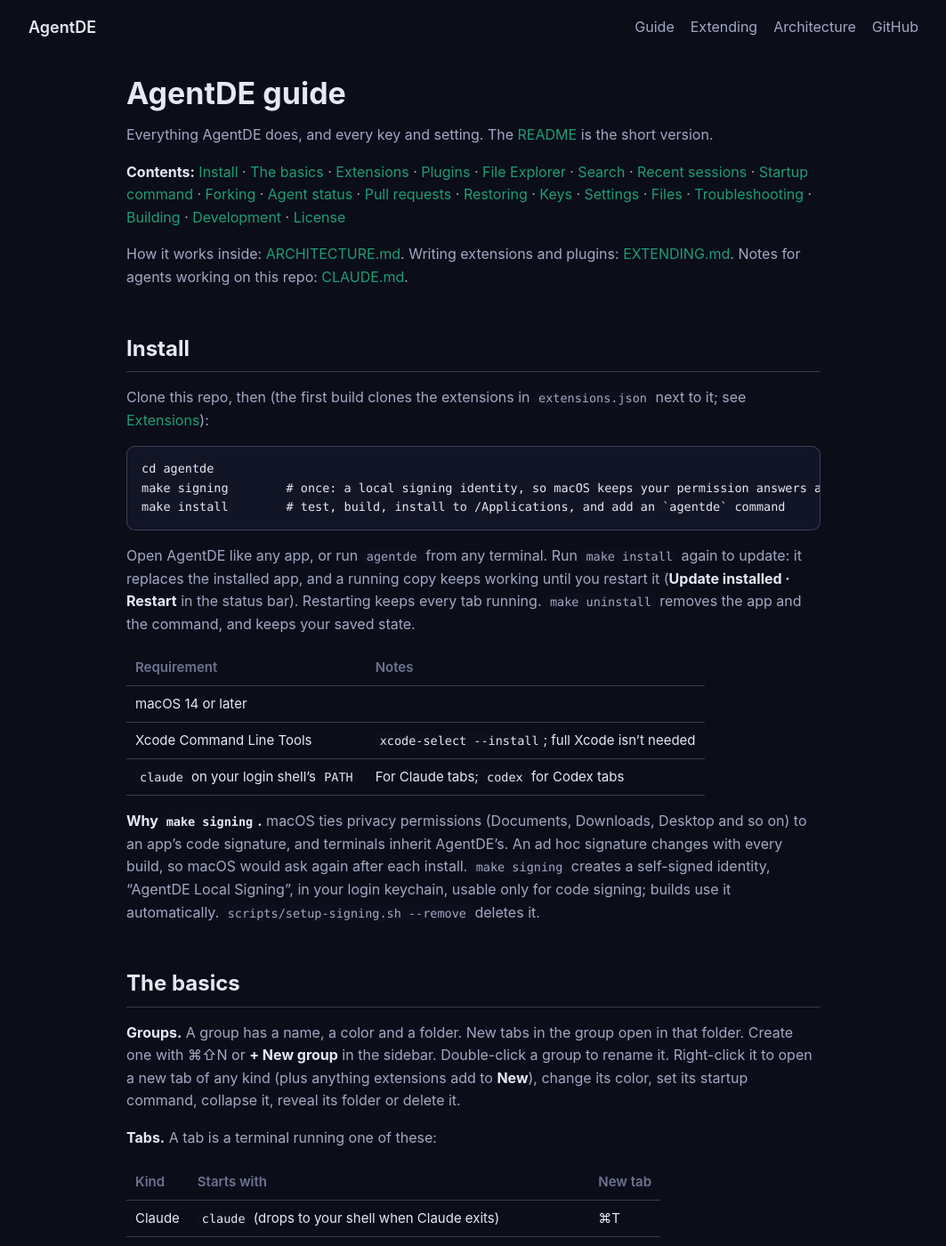
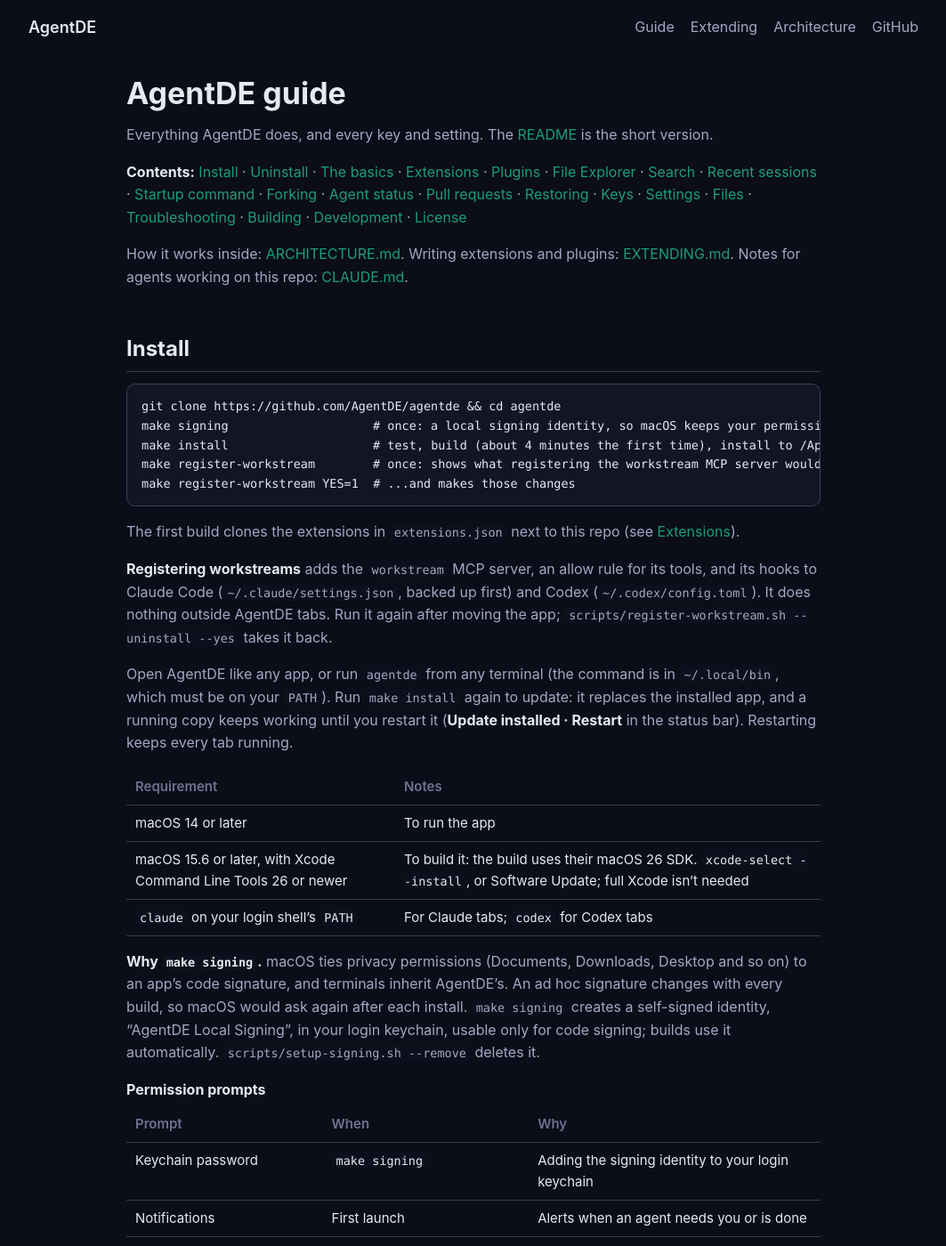
Before and after one commit to AgentDE/agentde, a Jekyll site: the page built from docs/GUIDE.md, in a window 1280 px wide and 1400 px high. Shown: the whole window at 89% size, without its empty margins (108-1171 px from the left). Built offline with Jekyll 4.4.1, drawn with Linux system fonts in a browser that asks for light colours; our own code applies the rules of GitHub Pages for plain Markdown files; some of the changed text lies outside the part shown.

Commit message:
Docs: build requirement, workstream registration in install, uninstall, permission prompts, SubagentStart hook, fixed links

````diff
--- a/docs/GUIDE.md
+++ b/docs/GUIDE.md
@@ -2,29 +2,52 @@
 
 Everything AgentDE does, and every key and setting. The [README](https://github.com/AgentDE/agentde#readme) is the short version.
 
-**Contents:** [Install](#install) · [The basics](#the-basics) · [Extensions](#extensions) · [Plugins](#plugins) · [File Explorer](#file-explorer) · [Search](#search) · [Recent sessions](#recent-sessions) · [Startup command](#startup-command-conda-and-friends) · [Forking](#forking-a-claude-session) · [Agent status](#agent-status) · [Pull requests](#pull-requests) · [Restoring](#restoring) · [Keys](#keys) · [Settings](#settings) · [Files](#files) · [Troubleshooting](#troubleshooting) · [Building](#building) · [Development](#development) · [License](#license)
+**Contents:** [Install](#install) · [Uninstall](#uninstall) · [The basics](#the-basics) · [Extensions](#extensions) · [Plugins](#plugins) · [File Explorer](#file-explorer) · [Search](#search) · [Recent sessions](#recent-sessions) · [Startup command](#startup-command-conda-and-friends) · [Forking](#forking-a-claude-session) · [Agent status](#agent-status) · [Pull requests](#pull-requests) · [Restoring](#restoring) · [Keys](#keys) · [Settings](#settings) · [Files](#files) · [Troubleshooting](#troubleshooting) · [Building](#building) · [Development](#development) · [License](#license)
 
 How it works inside: [ARCHITECTURE.md](ARCHITECTURE.md). Writing extensions and plugins: [EXTENDING.md](EXTENDING.md). Notes for agents working on this repo: [CLAUDE.md](https://github.com/AgentDE/agentde/blob/main/CLAUDE.md).
 
 ## Install
 
-Clone this repo, then (the first build clones the extensions in `extensions.json` next to it; see [Extensions](#extensions)):
-
 ```bash
-cd agentde
-make signing        # once: a local signing identity, so macOS keeps your permission answers across builds
-make install        # test, build, install to /Applications, and add an `agentde` command
+git clone https://github.com/AgentDE/agentde && cd agentde
+make signing                    # once: a local signing identity, so macOS keeps your permission answers across builds
+make install                    # test, build (about 4 minutes the first time), install to /Applications, add an `agentde` command
+make register-workstream        # once: shows what registering the workstream MCP server would change
+make register-workstream YES=1  # ...and makes those changes
 ```
 
-Open AgentDE like any app, or run `agentde` from any terminal. Run `make install` again to update: it replaces the installed app, and a running copy keeps working until you restart it (**Update installed · Restart** in the status bar). Restarting keeps every tab running. `make uninstall` removes the app and the command, and keeps your saved state.
+The first build clones the extensions in `extensions.json` next to this repo (see [Extensions](#extensions)).
+
+**Registering workstreams** adds the `workstream` MCP server, an allow rule for its tools, and its hooks to Claude Code (`~/.claude/settings.json`, backed up first) and Codex (`~/.codex/config.toml`). It does nothing outside AgentDE tabs. Run it again after moving the app; `scripts/register-workstream.sh --uninstall --yes` takes it back.
+
+Open AgentDE like any app, or run `agentde` from any terminal (the command is in `~/.local/bin`, which must be on your `PATH`). Run `make install` again to update: it replaces the installed app, and a running copy keeps working until you restart it (**Update installed · Restart** in the status bar). Restarting keeps every tab running.
 
 | Requirement | Notes |
 |---|---|
-| macOS 14 or later | |
-| Xcode Command Line Tools | `xcode-select --install`; full Xcode isn't needed |
+| macOS 14 or later | To run the app |
+| macOS 15.6 or later, with Xcode Command Line Tools 26 or newer | To build it: the build uses their macOS 26 SDK. `xcode-select --install`, or Software Update; full Xcode isn't needed |
 | `claude` on your login shell's `PATH` | For Claude tabs; `codex` for Codex tabs |
 
 **Why `make signing`.** macOS ties privacy permissions (Documents, Downloads, Desktop and so on) to an app's code signature, and terminals inherit AgentDE's. An ad hoc signature changes with every build, so macOS would ask again after each install. `make signing` creates a self-signed identity, "AgentDE Local Signing", in your login keychain, usable only for code signing; builds use it automatically. `scripts/setup-signing.sh --remove` deletes it.
+
+### Permission prompts
+
+| Prompt | When | Why |
+|---|---|---|
+| Keychain password | `make signing` | Adding the signing identity to your login keychain |
+| Notifications | First launch | Alerts when an agent needs you or is done |
+| Calendar | The Calendar widget's first showing | Reading today's and tomorrow's events |
+| Documents, Desktop, Downloads… | A tab first touches one of those folders | macOS asks for the app; with `make signing` it asks once |
+
+### Uninstall
+
+| Step | Removes |
+|---|---|
+| Close every tab, or `pkill agentde-pty` (ends every tab's shell and agent) | The running tabs |
+| `scripts/register-workstream.sh --uninstall --yes` | The workstream MCP server, allow rule, hooks and status-line wrapper from Claude Code and Codex |
+| `scripts/setup-signing.sh --remove` | The signing identity |
+| `make uninstall` | The app and the `agentde` command |
+| Delete `~/.config/agentde`, `~/.config/workstreams`, `~/Library/Logs/AgentDE`, `~/Library/Caches/workstreams` | Saved state, workstreams, logs and caches |
 
 ## The basics
 
@@ -101,7 +124,7 @@ An empty list builds the core alone. Order matters where extensions compete for
 
 ## Plugins
 
-A **JSON plugin** is a folder in `~/.config/agentde/plugins/` with a `plugin.json`. It can add sidebar widgets (an HTML page, or a shell command's output), links that open in the viewer, themes and group palettes, with nothing to build. Plugins are read at launch, so restart AgentDE after changing one. Widgets need the Widgets extension. An example is in [examples/hello-plugin](examples/hello-plugin); the format is in [docs/EXTENDING.md](EXTENDING.md#json-plugins).
+A **JSON plugin** is a folder in `~/.config/agentde/plugins/` with a `plugin.json`. It can add sidebar widgets (an HTML page, or a shell command's output), links that open in the viewer, themes and group palettes, with nothing to build. Plugins are read at launch, so restart AgentDE after changing one. Widgets need the Widgets extension. An example is in [examples/hello-plugin](https://github.com/AgentDE/agentde/tree/main/examples/hello-plugin); the format is in [docs/EXTENDING.md](EXTENDING.md#json-plugins).
 
 ## File Explorer
 
@@ -265,6 +288,9 @@ Each tab's environment includes `TERM_PROGRAM=AgentDE` and `AGENTDE_TAB_ID=<uuid
 | Tabs or groups missing after an update | Unreadable parts of the saved state are dropped one by one, and the original is kept as `state.json.unreadable-<time>`; the debug log says what was dropped |
 | `make` stops with "No package at …" or "Couldn't clone …" | An extension in `extensions.json` isn't beside this repo and couldn't be cloned: check its `repo` and your network, clone it yourself, or take it out of the file |
 | Starting fresh | Quit, delete `~/.config/agentde/state.json`, reopen |
+| `make` stops with "Missing SDK at …/MacOSX26.sdk" | The build needs the macOS 26 SDK from Command Line Tools 26 or newer, which install on macOS 15.6 or later: update them in Software Update (or `xcode-select --install`), or point `AGENTDE_SDK` at a macOS 26 SDK |
+| Plain `swift build` or `swift test` fails with macro plugin errors (`@State`, `TestingMacros`) | Use `make` and `make test`: they set the SDK and the plugin path that the Command Line Tools need |
+| `make install` stops before installing | It runs the tests first, and a failing test stops it. `make test` shows which; `make` builds without testing |
 
 **Debug log.** Help → **Open Debug Log** opens `~/Library/Logs/AgentDE/agentde.log`: launches and quits, tabs starting and exiting, agent state changes, failed lookups, and a once-a-minute heartbeat with memory, CPU and any tab producing heavy output.
 
@@ -319,7 +345,7 @@ Vendor/SwiftTerm/     the terminal emulator (MIT), with local changes in PATCHES
 Resources/            app icon
 scripts/              build, assemble, brand, install, test, signing, icon and test-instance scripts
 examples/             a JSON plugin
-docs/                 ARCHITECTURE.md, EXTENDING.md
+docs/                 GUIDE.md, ARCHITECTURE.md, EXTENDING.md, and the website (index.html, site.css, _layouts/, images/)
 ```
 
 Read [docs/ARCHITECTURE.md](ARCHITECTURE.md) before changing anything substantial, especially the build notes about SDKs and the vendored terminal library.
````
Also changed, not shown: CONTRIBUTING.md (+1 -0 lines), docs/ARCHITECTURE.md (+1 -1 lines), docs/index.html (+5 -4 lines), README.md.
